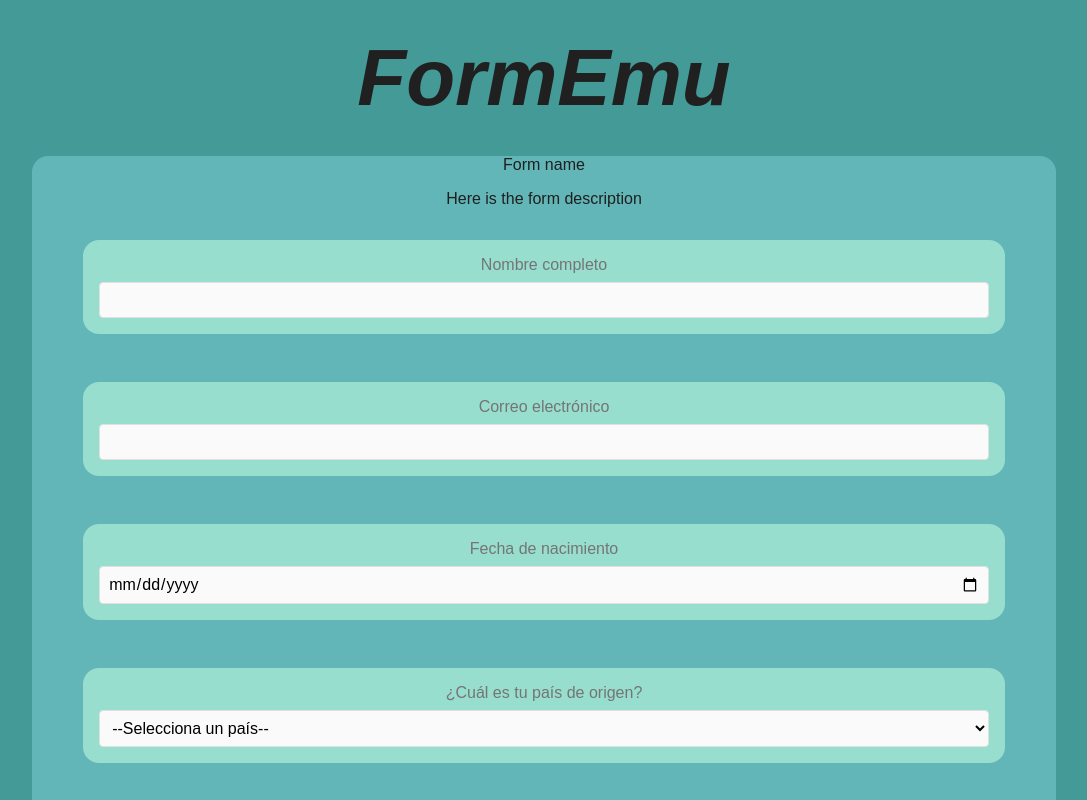
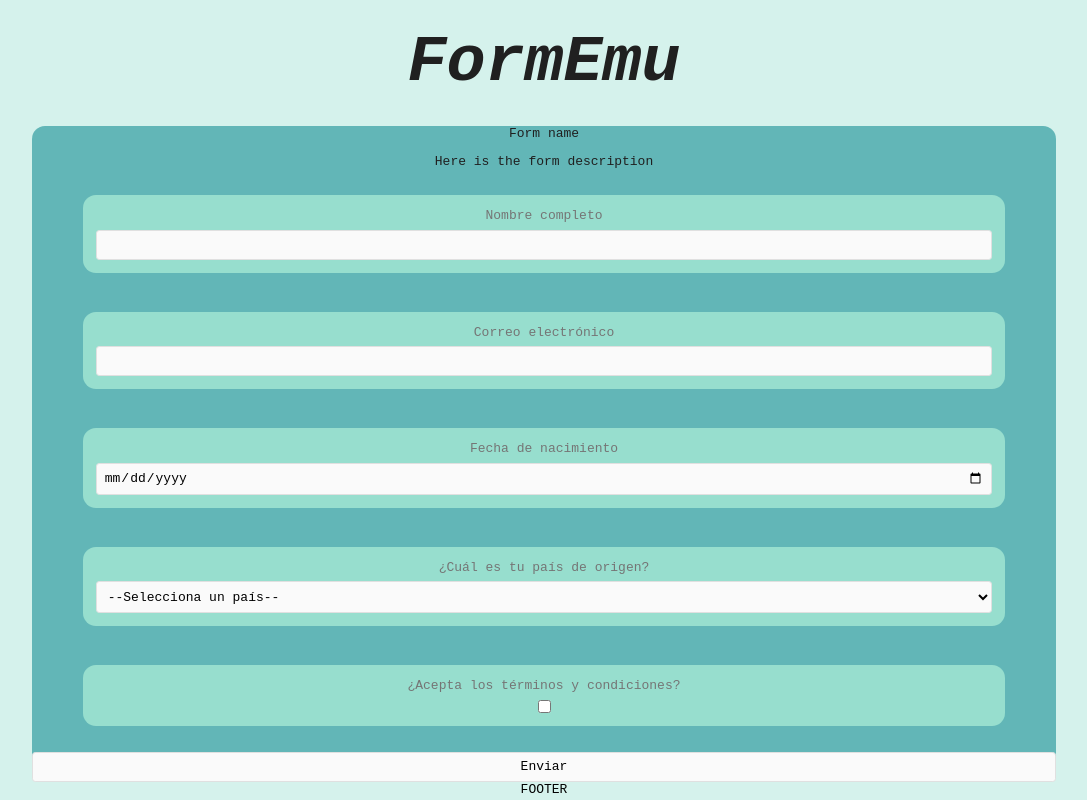
Before and after one commit to emij7/formem, a React (Create React App) app: page / in a window 1280 px wide. Shown: the top 800 px of the page, without its empty margins (96-1183 px from the left). Built offline with nearby package versions, Linux system fonts and the light colour scheme.

Commit message:
feat: global styles added

```diff
--- a/src/styled.d.ts
+++ b/src/styled.d.ts
@@ -24,6 +24,7 @@ declare module "styled-components" {
       primary: {
         dark: theme.color.primary.dark;
         light: theme.color.primary.light;
+        lighter: theme.color.primary.lighter;
         normal: theme.color.primary.normal;
       };
       light: theme.color.light;
--- a/src/styles/global.ts
+++ b/src/styles/global.ts
@@ -23,6 +23,7 @@ export const theme = {
       dark: "#439A97",
       normal: "#62B6B7",
       light: "#97DECE",
+      lighter: "#d5f2ec",
     },
     warning: "#FFA726",
     light: "#FFFFFF",
@@ -48,14 +49,14 @@ export const GlobalStyles = createGlobalStyle`
     -moz-osx-font-smoothing: grayscale;
     -webkit-font-smoothing: antialiased;
     overscroll-behavior: none;
-    background-color: ${({ theme }) => theme.color.primary.dark};
+    background-color: ${({ theme }) => theme.color.primary.lighter};
   }
 
   *,
   *:before,
   *:after {
 	  box-sizing: border-box;
-    font-family: 'Sofia Pro', sans-serif;
+    font-family: monospace;
     margin: 0;
     padding: 0;
   }
```
